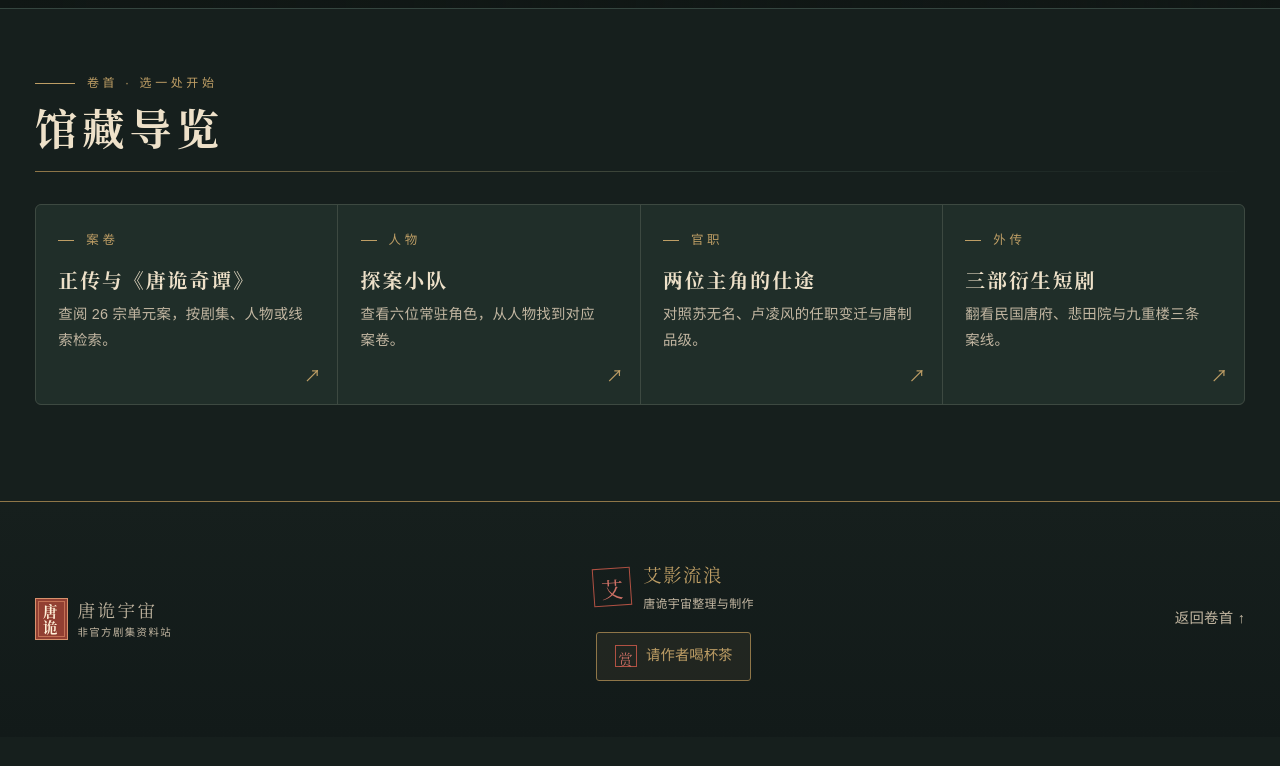
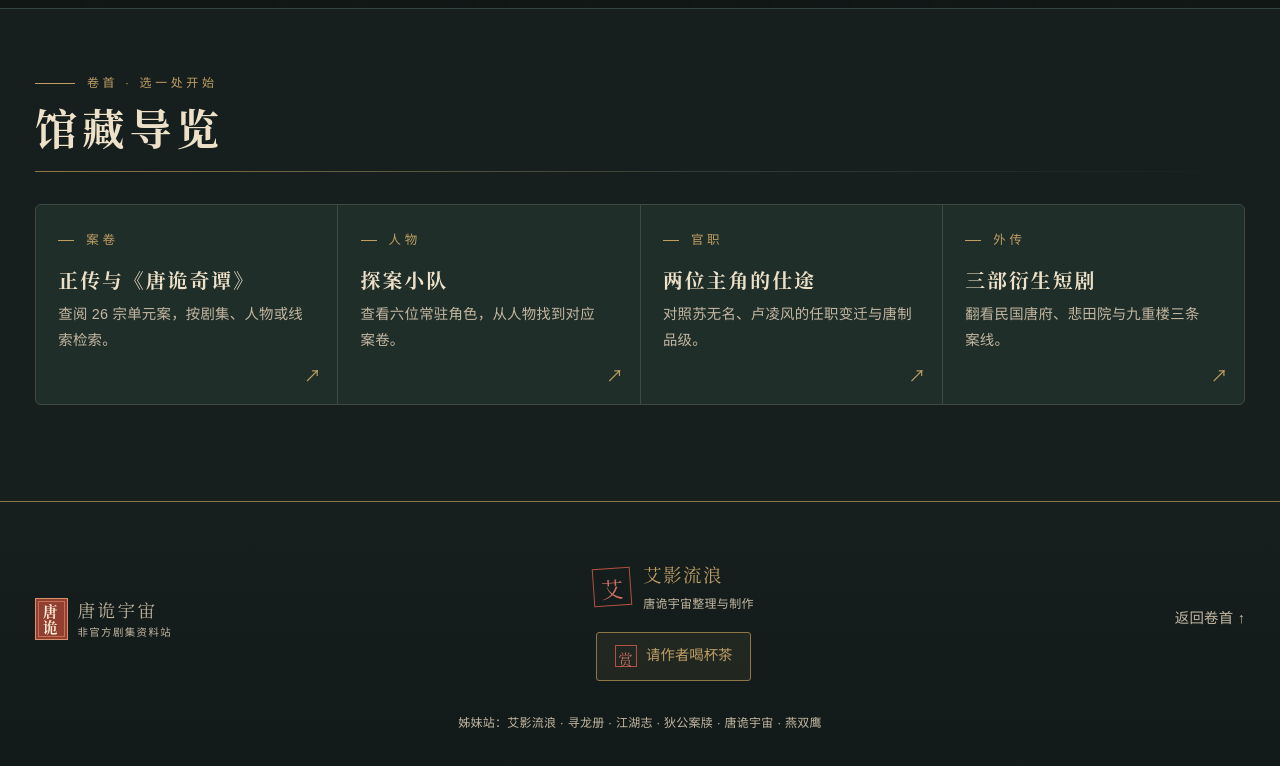
Before and after one commit to aiyingliulang/tanggui-archive, a plain HTML site: page dist/index.html in a window 1280 px wide. Shown: the part 654-1420 px from the top of the page. Before the commit the page ends 1391 px from the top, so only its background shows below. Drawn offline with Linux system fonts and the light colour scheme.

Commit message:
Add sister site links to existing footer

```diff
--- a/dist/index.html
+++ b/dist/index.html
@@ -90,6 +90,7 @@
       <button class="sponsor-button" id="sponsor-button" type="button" aria-haspopup="dialog" aria-controls="sponsor-dialog"><span aria-hidden="true">赏</span> 请作者喝杯茶</button>
     </div>
     <a href="#top">返回卷首 ↑</a>
+    <p class="sister-sites">姊妹站：<a href="https://aiyingliulang.qd.je/">艾影流浪</a> · <a href="https://xunlongce.aiyingliulang.qd.je/">寻龙册</a> · <a href="https://jianghu.aiyingliulang.qd.je/">江湖志</a> · <a href="https://digong.aiyingliulang.qd.je/">狄公案牍</a> · <span>唐诡宇宙</span> · <a href="https://yanshuangying.aiyingliulang.qd.je/">燕双鹰</a></p>
   </footer>
   <dialog class="case-dialog sponsor-dialog" id="sponsor-dialog" aria-labelledby="sponsor-title">
     <div class="dialog-body">
--- a/dist/style.css
+++ b/dist/style.css
@@ -433,3 +433,5 @@ button, summary { cursor: pointer; }
   .career-timeline summary { grid-template-columns: 2.8rem 1fr auto; }
   .career-card { padding: 1rem; }
 }
+
+.site-footer .sister-sites{flex-basis:100%;margin:0;text-align:center;font-size:12px;line-height:1.8}.site-footer .sister-sites a{color:inherit;white-space:nowrap}
```
